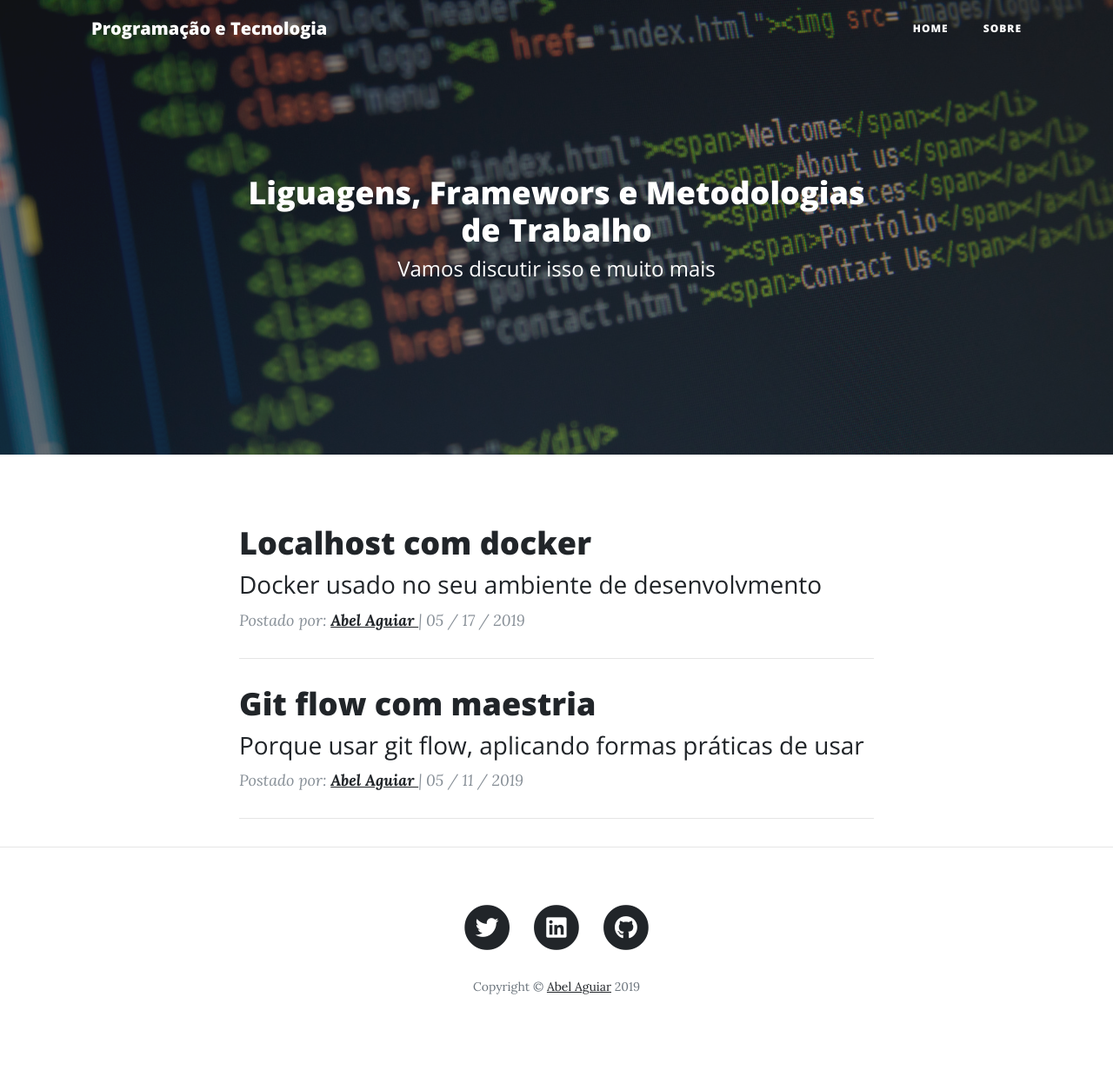
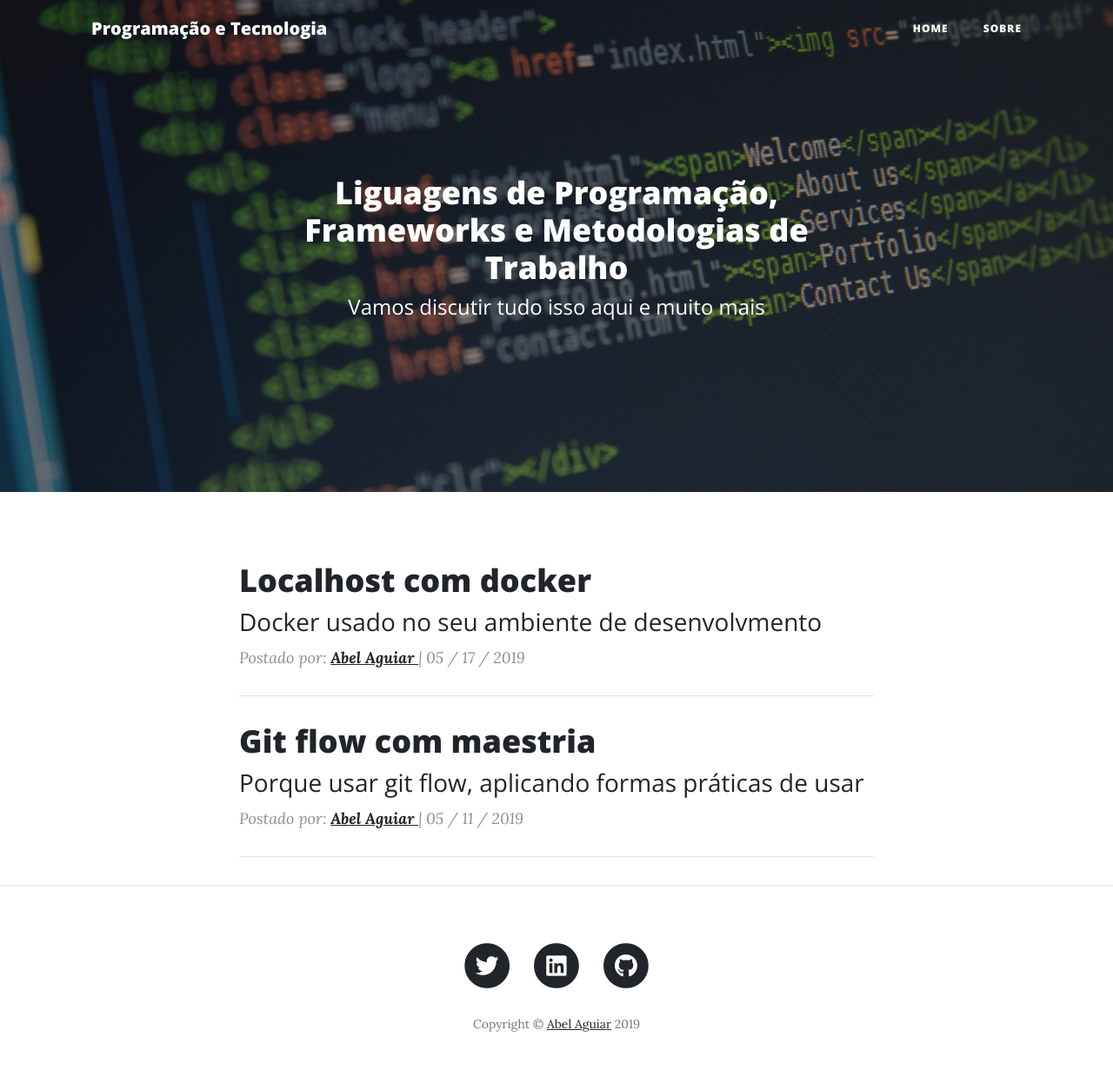
Before and after one commit to AbelAguiar/Blog, a Jekyll site: the page built from index.md, in a window 1280 px wide. Shown: the whole page at 87% size. Built offline with Jekyll 4.4.1, drawn with Linux system fonts in a browser that asks for light colours; before the commit the page ends 1211 px from its top, so only the background shows below that.

Commit message:
home update text

```diff
--- a/_layouts/default.html
+++ b/_layouts/default.html
@@ -59,7 +59,7 @@
                             {% if page.title %}
                                 {{ page.title }}
                             {% else %}
-                                Liguagens, Framewors e Metodologias de Trabalho
+                                Liguagens de Programação, Frameworks e Metodologias de Trabalho
                             {% endif %}
                         </h1>
                         <span class="subheading">
@@ -70,7 +70,7 @@
                                     {{ page.date | date: "%m / %d / %Y" }}
                                 </div>
                             {% else %}
-                                Vamos discutir isso e muito mais
+                                Vamos discutir tudo isso aqui e muito mais
                             {% endif %}
                         </span>
                     </div>
```
